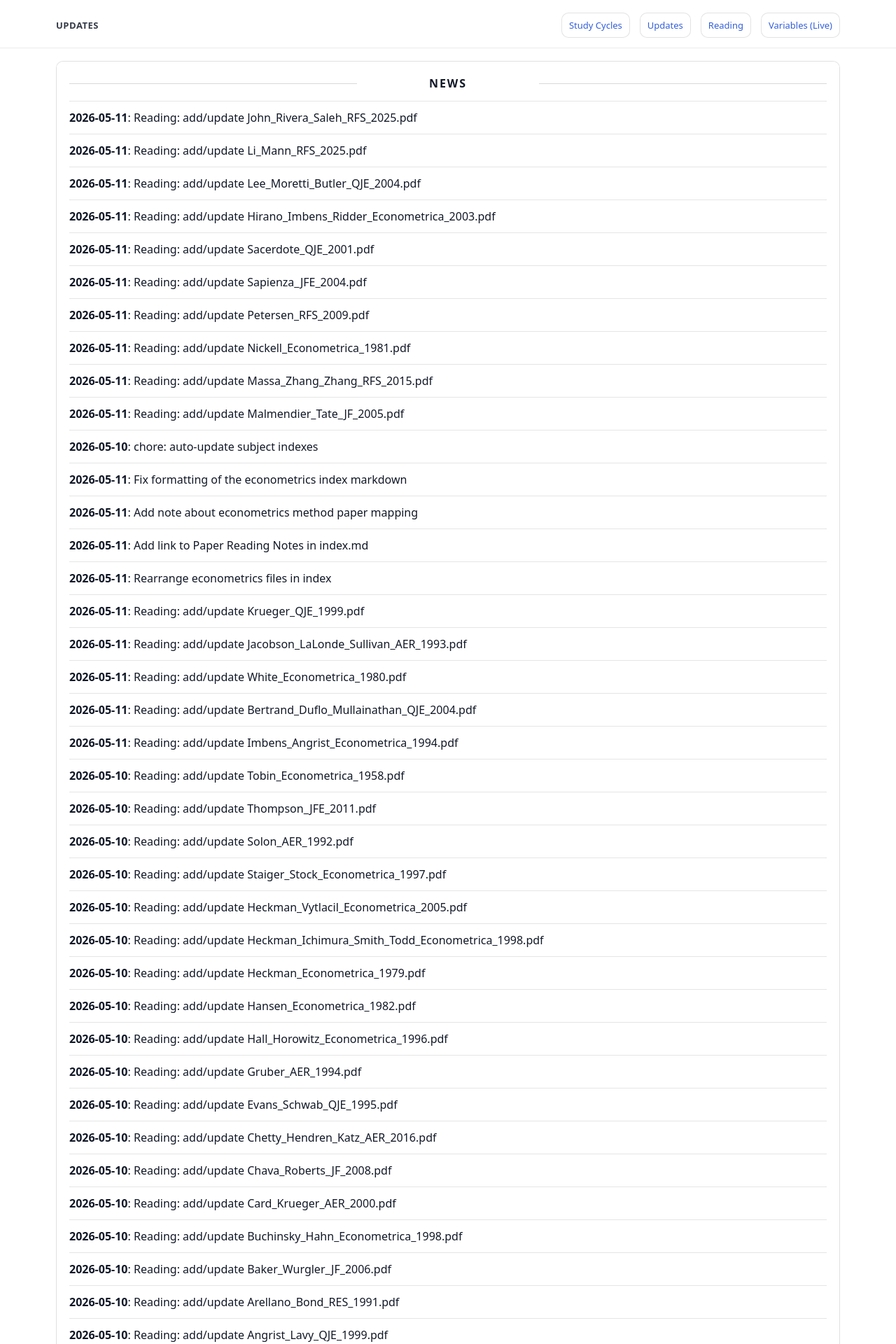
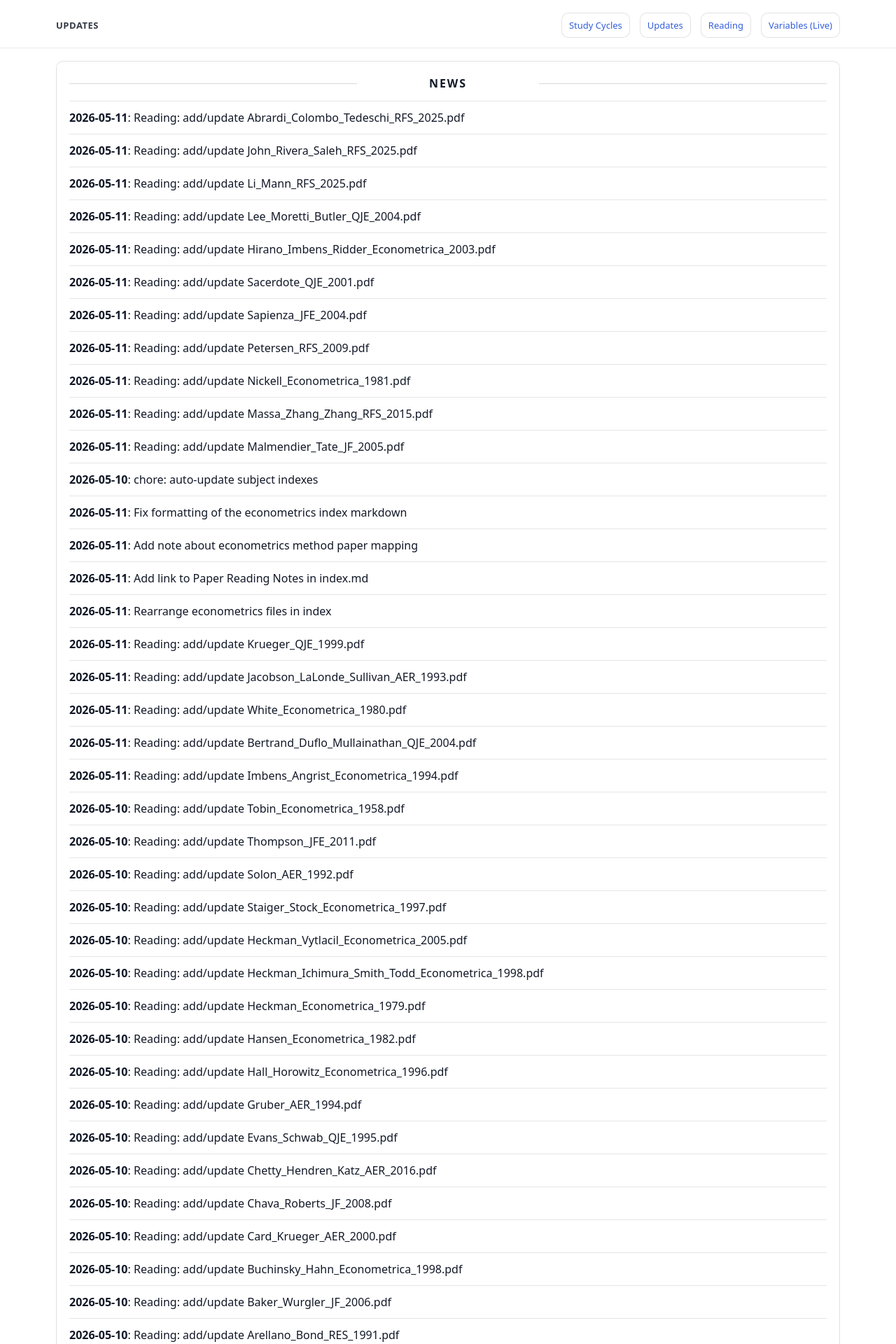
Before and after one commit to yaxinzn/study-archive, a Jekyll site: the page built from updates/index.md, in a window 1280 px wide. Shown: the top 1920 px of the page at 70% size. Built offline with Jekyll 4.4.1, drawn with Linux system fonts in a browser that asks for light colours; some of the changed text lies outside the part shown.

Commit message:
chore: update NEWS feed

```diff
--- a/_data/news.yml
+++ b/_data/news.yml
@@ -1,4 +1,7 @@
 # Auto-generated update history (sorted newest -> oldest). Do not edit manually.
+- ts: "1778487068"
+  date: "2026-05-11"
+  title: "Reading: add/update Abrardi_Colombo_Tedeschi_RFS_2025.pdf"
 - ts: "1778486567"
   date: "2026-05-11"
   title: "Reading: add/update John_Rivera_Saleh_RFS_2025.pdf"
```
